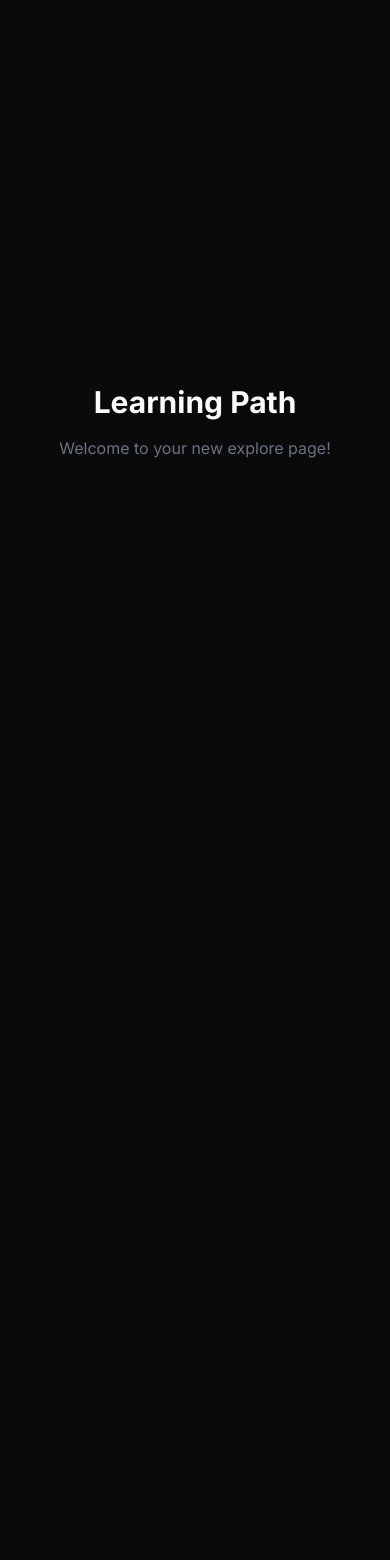
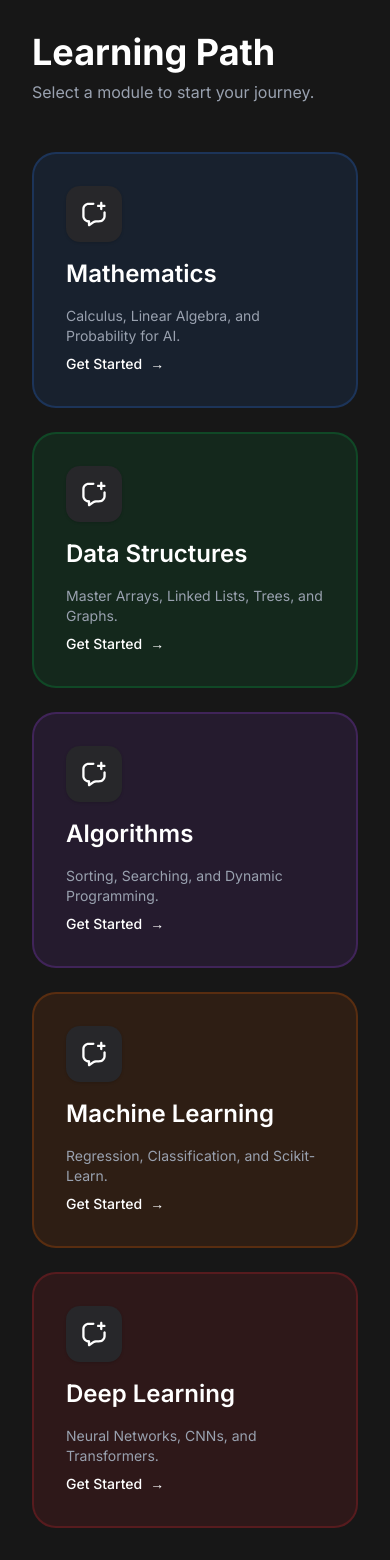
Before and after one commit to aditya95-pixel/Xmaths, a Next.js app: page /learning_path in a window 390 px wide. Before the commit the page ends 844 px from the top, so only its background shows below. Built offline with nearby package versions, Linux system fonts and the light colour scheme; no server answers.

Commit message:
added pages

```diff
--- /dev/null
+++ b/app/learning_path/algorithms/page.jsx
@@ -0,0 +1,18 @@
+export default function AlgorithmsPage() {
+  return (
+    <div className="p-10 dark:text-white">
+      <h1 className="text-4xl font-bold mb-4">Algorithm Design</h1>
+      <p className="mb-6 text-gray-400">Learn how to solve complex problems efficiently.</p>
+      <div className="space-y-4">
+        <div className="p-6 bg-purple-500/10 border border-purple-500/20 rounded-2xl flex justify-between items-center">
+          <span>Sorting & Searching</span>
+          <button className="bg-purple-600 px-4 py-2 rounded-lg text-sm">Start Lab</button>
+        </div>
+        <div className="p-6 bg-purple-500/10 border border-purple-500/20 rounded-2xl flex justify-between items-center">
+          <span>Dynamic Programming</span>
+          <button className="bg-purple-600 px-4 py-2 rounded-lg text-sm">Start Lab</button>
+        </div>
+      </div>
+    </div>
+  )
+}
--- /dev/null
+++ b/app/learning_path/data-structures/page.jsx
@@ -0,0 +1,14 @@
+export default function DataStructuresPage() {
+  return (
+    <div className="p-10 dark:text-white">
+      <h1 className="text-4xl font-bold mb-4">Fundamentals of Data Structures</h1>
+      <div className="grid gap-4">
+        {['Arrays & Lists', 'Stacks & Queues', 'Trees & Graphs', 'Hash Tables'].map((item) => (
+          <div key={item} className="p-4 bg-green-500/10 border border-green-500/20 rounded-xl">
+            {item}
+          </div>
+        ))}
+      </div>
+    </div>
+  )
+}
--- /dev/null
+++ b/app/learning_path/deep-learning/page.jsx
@@ -0,0 +1,14 @@
+export default function DeepLearningPage() {
+  return (
+    <div className="p-10 dark:text-white">
+      <div className="flex items-center gap-4 mb-8">
+        <div className="w-12 h-12 bg-red-600 rounded-full animate-pulse" />
+        <h1 className="text-4xl font-bold">Deep Learning & Neural Networks</h1>
+      </div>
+      <div className="grid grid-cols-2 gap-6">
+        <div className="h-40 bg-red-500/10 border border-red-500/20 rounded-2xl p-6">Computer Vision</div>
+        <div className="h-40 bg-red-500/10 border border-red-500/20 rounded-2xl p-6">Natural Language Processing</div>
+      </div>
+    </div>
+  )
+}
--- /dev/null
+++ b/app/learning_path/machine-learning/page.jsx
@@ -0,0 +1,11 @@
+export default function MachineLearningPage() {
+  return (
+    <div className="p-10 dark:text-white text-center">
+      <h1 className="text-4xl font-bold mb-4">Machine Learning</h1>
+      <div className="max-w-2xl mx-auto py-10 border-2 border-dashed border-orange-500/30 rounded-3xl">
+        <p className="text-gray-400">Module 1: Supervised vs Unsupervised Learning</p>
+        <button className="mt-6 bg-orange-600 px-8 py-3 rounded-full font-bold">Enroll in Course</button>
+      </div>
+    </div>
+  )
+}
--- /dev/null
+++ b/app/learning_path/math/page.jsx
@@ -0,0 +1,17 @@
+export default function MathematicsPage() {
+  return (
+    <div className="p-10 dark:text-white">
+      <h1 className="text-4xl font-bold mb-4">Mathematics for AI</h1>
+      <div className="grid gap-6">
+        <section className="p-6 bg-blue-500/10 border border-blue-500/20 rounded-2xl">
+          <h2 className="text-xl font-semibold mb-2">Linear Algebra</h2>
+          <p className="text-gray-400">Mastering matrices, vectors, and eigenvalues.</p>
+        </section>
+        <section className="p-6 bg-blue-500/10 border border-blue-500/20 rounded-2xl">
+          <h2 className="text-xl font-semibold mb-2">Calculus</h2>
+          <p className="text-gray-400">Understanding gradients and partial derivatives for optimization.</p>
+        </section>
+      </div>
+    </div>
+  )
+}
--- a/app/learning_path/page.jsx
+++ b/app/learning_path/page.jsx
@@ -1,10 +1,84 @@
 import React from 'react'
+import Link from 'next/link'
+import { assets } from '@/assets/assets'
+import Image from 'next/image'
+
+const paths = [
+  {
+    title: "Mathematics",
+    description: "Calculus, Linear Algebra, and Probability for AI.",
+    icon: assets.math_icon, // Ensure these exist in your assets
+    link: "/learning_path/math",
+    color: "bg-blue-500/10 border-blue-500/20"
+  },
+  {
+    title: "Data Structures",
+    description: "Master Arrays, Linked Lists, Trees, and Graphs.",
+    icon: assets.ds_icon,
+    link: "/learning_path/data-structures",
+    color: "bg-green-500/10 border-green-500/20"
+  },
+  {
+    title: "Algorithms",
+    description: "Sorting, Searching, and Dynamic Programming.",
+    icon: assets.algo_icon,
+    link: "/learning_path/algorithms",
+    color: "bg-purple-500/10 border-purple-500/20"
+  },
+  {
+    title: "Machine Learning",
+    description: "Regression, Classification, and Scikit-Learn.",
+    icon: assets.ml_icon,
+    link: "/learning_path/machine-learning",
+    color: "bg-orange-500/10 border-orange-500/20"
+  },
+  {
+    title: "Deep Learning",
+    description: "Neural Networks, CNNs, and Transformers.",
+    icon: assets.dl_icon,
+    link: "/learning_path/deep-learning",
+    color: "bg-red-500/10 border-red-500/20"
+  }
+]
 
 const LearningPath = () => {
   return (
-    <div className="flex flex-col items-center justify-center min-h-screen p-10">
-      <h1 className="text-3xl font-bold">Learning Path</h1>
-      <p className="mt-4 text-gray-500">Welcome to your new explore page!</p>
+    <div className="min-h-screen p-8 ml-0 md:ml-20 dark:bg-[#171717] bg-gray-50 transition-all">
+      <div className="max-w-6xl mx-auto">
+        <header className="mb-12">
+          <h1 className="text-4xl font-bold dark:text-white text-gray-800">Learning Path</h1>
+          <p className="mt-2 text-gray-500 dark:text-gray-400">Select a module to start your journey.</p>
+        </header>
+
+        {/* The Grid */}
+        <div className="grid grid-cols-1 md:grid-cols-2 lg:grid-cols-3 gap-6">
+          {paths.map((path, index) => (
+            <Link href={path.link} key={index}>
+              <div className={`group p-8 h-64 border-2 rounded-3xl flex flex-col justify-between
+                transition-all duration-300 hover:scale-[1.02] hover:shadow-xl cursor-pointer
+                ${path.color} dark:hover:bg-white/5 hover:bg-white`}>
+
+                <div className="flex flex-col gap-4">
+                  <div className="p-3 w-fit rounded-xl bg-white dark:bg-zinc-800 shadow-sm">
+                    <Image src={path.icon || assets.chat_icon} alt={path.title} className="w-8 h-8" />
+                  </div>
+                  <h2 className="text-2xl font-semibold dark:text-white text-gray-800">
+                    {path.title}
+                  </h2>
+                  <p className="text-sm text-gray-500 dark:text-gray-400">
+                    {path.description}
+                  </p>
+                </div>
+
+                <div className="flex items-center gap-2 text-sm font-medium dark:text-white">
+                  Get Started
+                  <span className="group-hover:translate-x-1 transition-transform">→</span>
+                </div>
+              </div>
+            </Link>
+          ))}
+        </div>
+      </div>
     </div>
   )
 }
```
